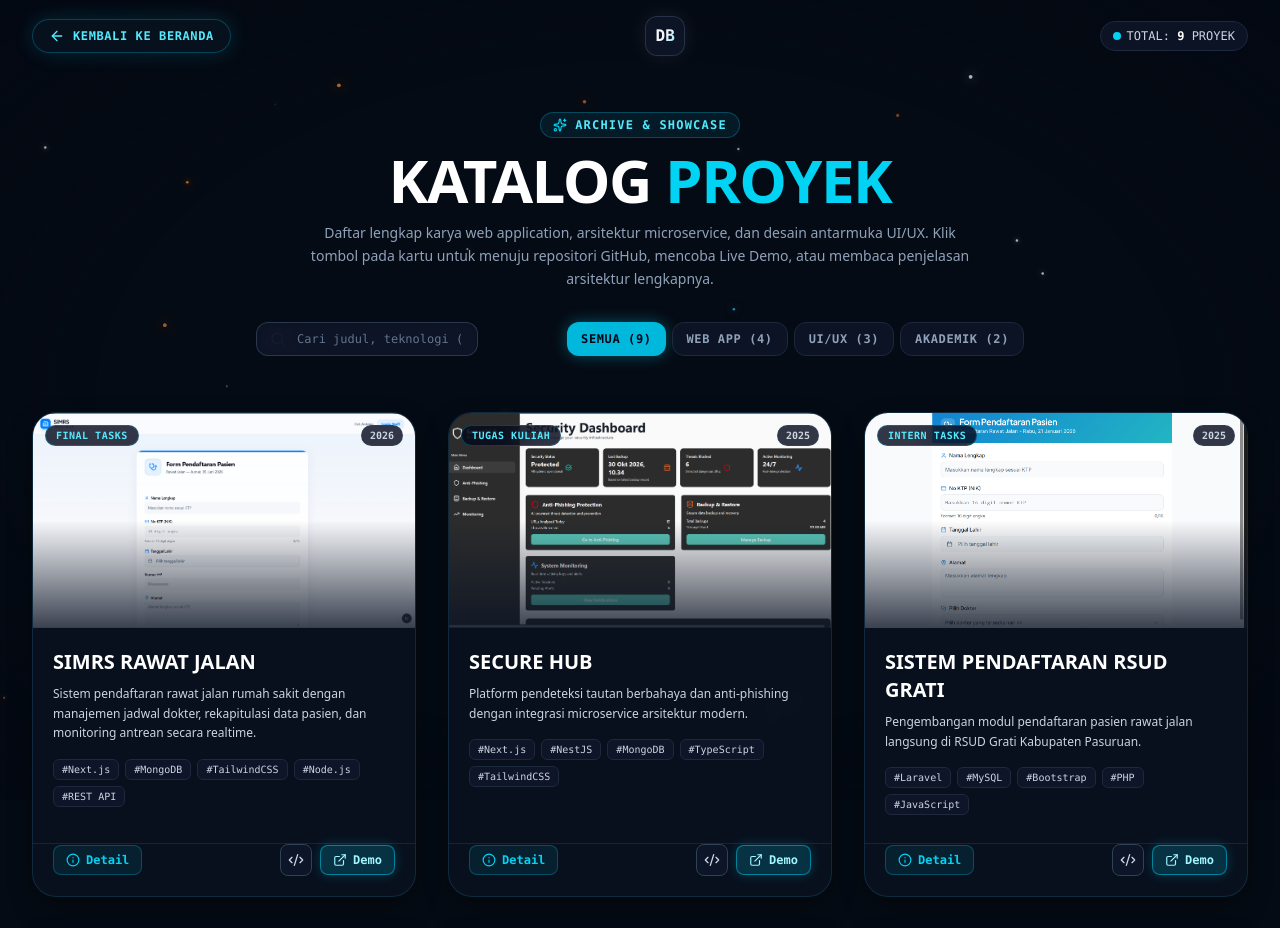
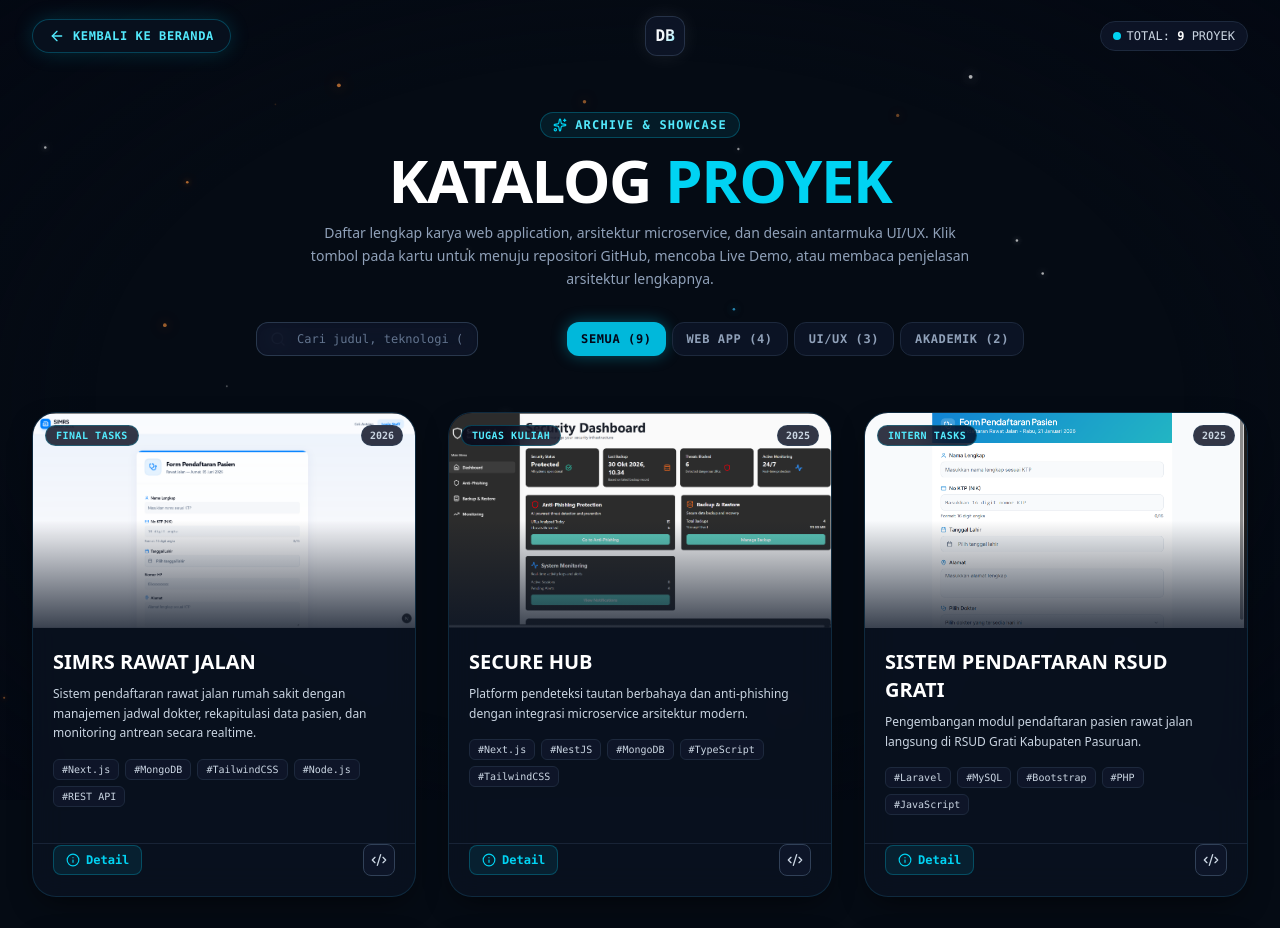
Before and after one commit to DimasBrahmantya/dimas-porto, a Next.js app: page /projects in a window 1280 px wide. Shown: the top 928 px of the page. Built offline with nearby package versions, Linux system fonts and the light colour scheme.

Commit message:
Penghapusan Link Live

```diff
--- a/data/projects.ts
+++ b/data/projects.ts
@@ -23,7 +23,7 @@ export const projectsData: Project[] = [
     image: "/projects/simrs.png",
     link: "https://github.com/DimasBrahmantya/Simrs-Rawat-Jalan.git",
     githubUrl: "https://github.com/DimasBrahmantya/Simrs-Rawat-Jalan.git",
-    liveUrl: "https://github.com/DimasBrahmantya/Simrs-Rawat-Jalan.git",
+    liveUrl: "",
     highlight: true
   },
   {
@@ -48,7 +48,7 @@ export const projectsData: Project[] = [
     image: "/projects/securehub.png",
     link: "https://github.com/DimasBrahmantya/Secure-Hub.git",
     githubUrl: "https://github.com/DimasBrahmantya/Secure-Hub.git",
-    liveUrl: "https://github.com/DimasBrahmantya/Secure-Hub.git",
+    liveUrl: "",
     highlight: true
   },
   {
@@ -73,7 +73,7 @@ export const projectsData: Project[] = [
     image: "/projects/rsud.png",
     link: "https://github.com/DimasBrahmantya/PendaftaranRawatJalan.git",
     githubUrl: "https://github.com/DimasBrahmantya/PendaftaranRawatJalan.git",
-    liveUrl: "https://github.com/DimasBrahmantya/PendaftaranRawatJalan.git",
+    liveUrl: "",
     highlight: true
   },
   {
@@ -219,7 +219,7 @@ export const projectsData: Project[] = [
     ],
     tech: ["Next.js", "TailwindCSS", "Framer Motion", "TypeScript"],
     image: "/projects/dimas.png",
-    link: "https://dimas-portfolio-smoky.vercel.app/",
+    link: "https://dimasbas.vercel.app/",
     githubUrl: "https://github.com/DimasBrahmantya/dimas-porto",
     liveUrl: "https://dimasbas.vercel.app/",
     highlight: false
```
